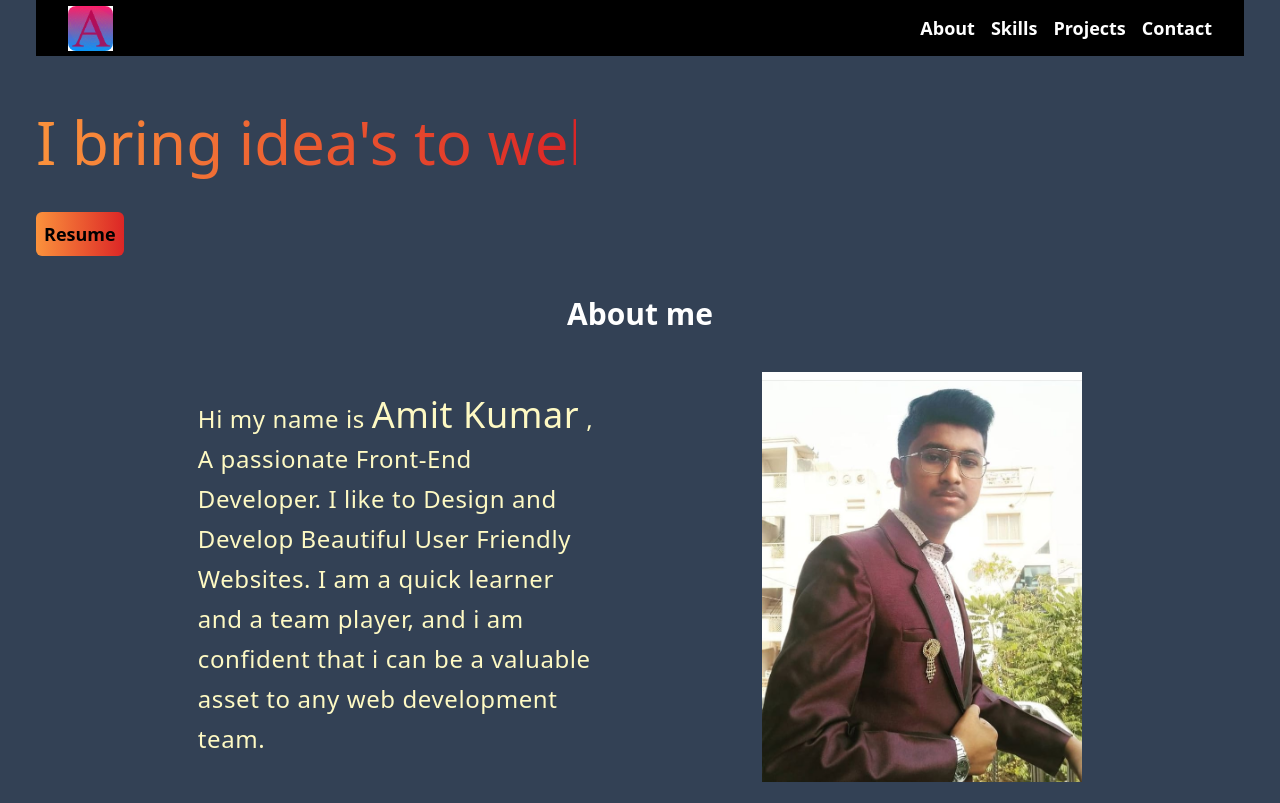
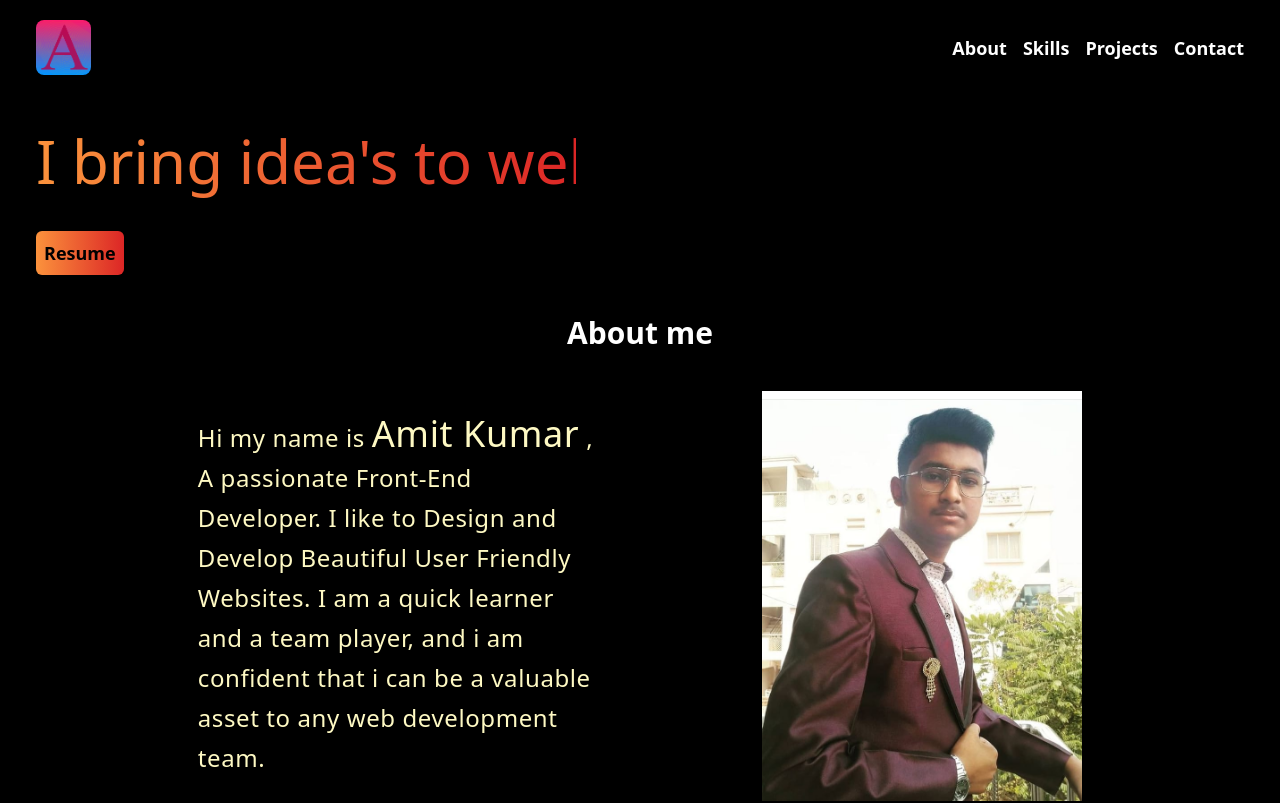
Before and after one commit to amitkumar256/myportfolio, a Next.js app: page / in a window 1280 px wide. Shown: the top 803 px of the page. Built offline with nearby package versions, Linux system fonts and the light colour scheme.

Commit message:
background changes

```diff
--- a/components/Contact.jsx
+++ b/components/Contact.jsx
@@ -14,7 +14,7 @@ const Contact = () => {
           width={85}
           className=" rounded-lg"
         />
-        <div className=" pt-5 md:pt-0">
+        <div className="  pt-10 md:pt-0">
           <div className="flex space-x-2">
             <a href="https://www.instagram.com/the_amitkumar_/">
               <Image src={"/Images/insta.png"} height={40} width={40} />
@@ -27,7 +27,7 @@ const Contact = () => {
             </a>
           </div>
         </div>
-        <div className="pt-5 md:pt-0">
+        <div className="pt-8 md:pt-0">
           <p className="text-orange-400 font-xl font-bold">
             ak256375@gmail.com
           </p>
--- a/components/Form.jsx
+++ b/components/Form.jsx
@@ -38,11 +38,11 @@ const Form = () => {
   };
 
   return (
-    <div className="max-w-[1208px] flex flex-col    mx-4 xl:mx-auto mt-10 md:mt-14">
+    <div className="max-w-[1208px] flex flex-col pt-2 border-2 border-blue-400    mx-4 xl:mx-auto mt-10 md:mt-14">
       <div className="flex justify-center items-center text-4xl font-bold text-white">
         Contact Me
       </div>
-      <div className="bg-black mt-10 rounded-3xl p-5 sm:p-10">
+      <div className="bg-black mt-5 rounded-3xl p-5 sm:p-10">
         <form onSubmit={handleSubmit} className="">
           <div className="flex justify-center space-x-10 mt-10">
             <label className="text-white text-xl font-bold">Name:</label>
--- a/components/Navbar.jsx
+++ b/components/Navbar.jsx
@@ -21,12 +21,12 @@ const Navbar = () => {
   };
 
   return (
-    <div className="h-14   text-white  bg-black max-w-[1208px] xl:mx-auto flex items-center justify-between px-8 font-bold text-base md:text-lg ">
-      <div className="bg-white cursor-pointer">
+    <div className=" pt-5   text-white  bg-black max-w-[1208px] xl:mx-auto flex items-center justify-between mx-4 font-bold text-base md:text-lg ">
+      <div className=" cursor-pointer">
         <Image
           src={"/Images/Navbrand.png"}
-          height={45}
-          width={45}
+          height={55}
+          width={55}
           className=" rounded-lg"
         />
       </div>
--- a/pages/index.js
+++ b/pages/index.js
@@ -8,7 +8,7 @@ import React from 'react'
 
 const index = () => {
   return (
-    <div className='bg-slate-700  '>
+    <div className='bg-black  '>
     <Navbar/>
     <About/>
     <Skills/>
```
